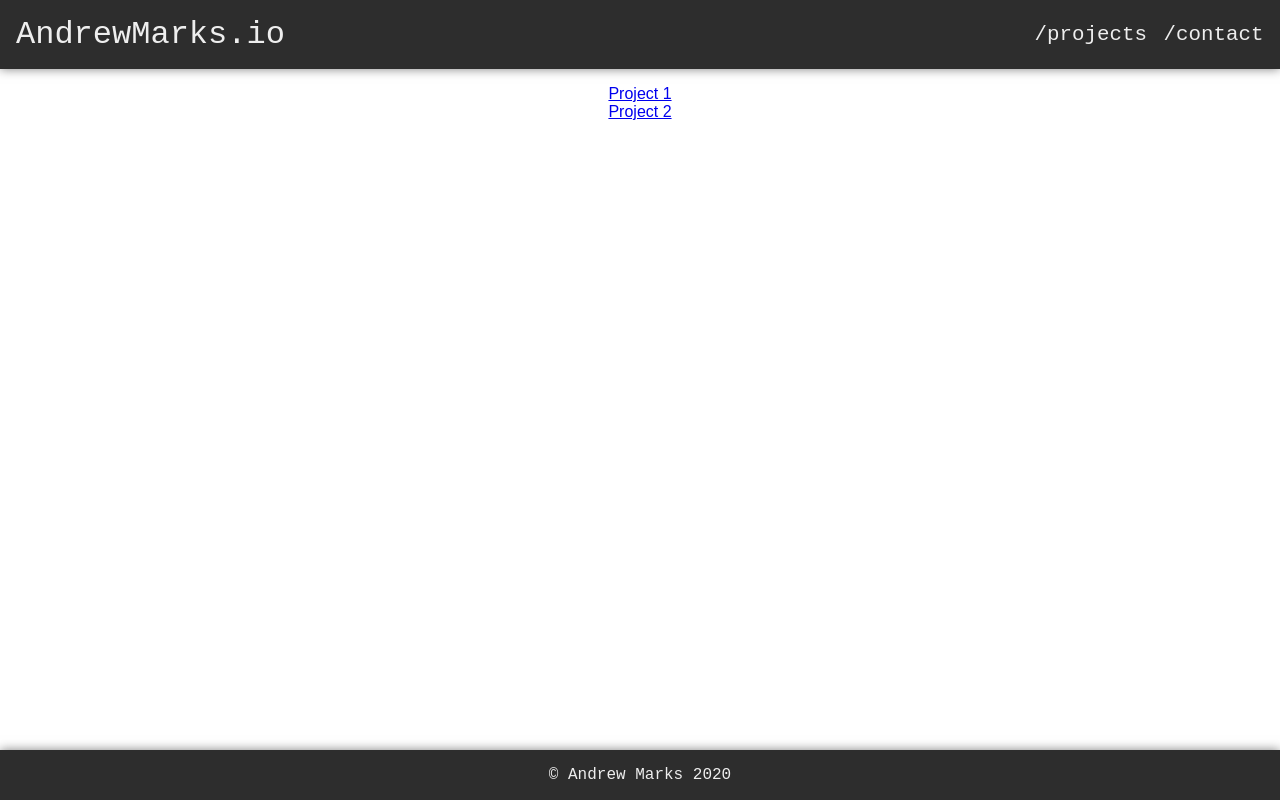
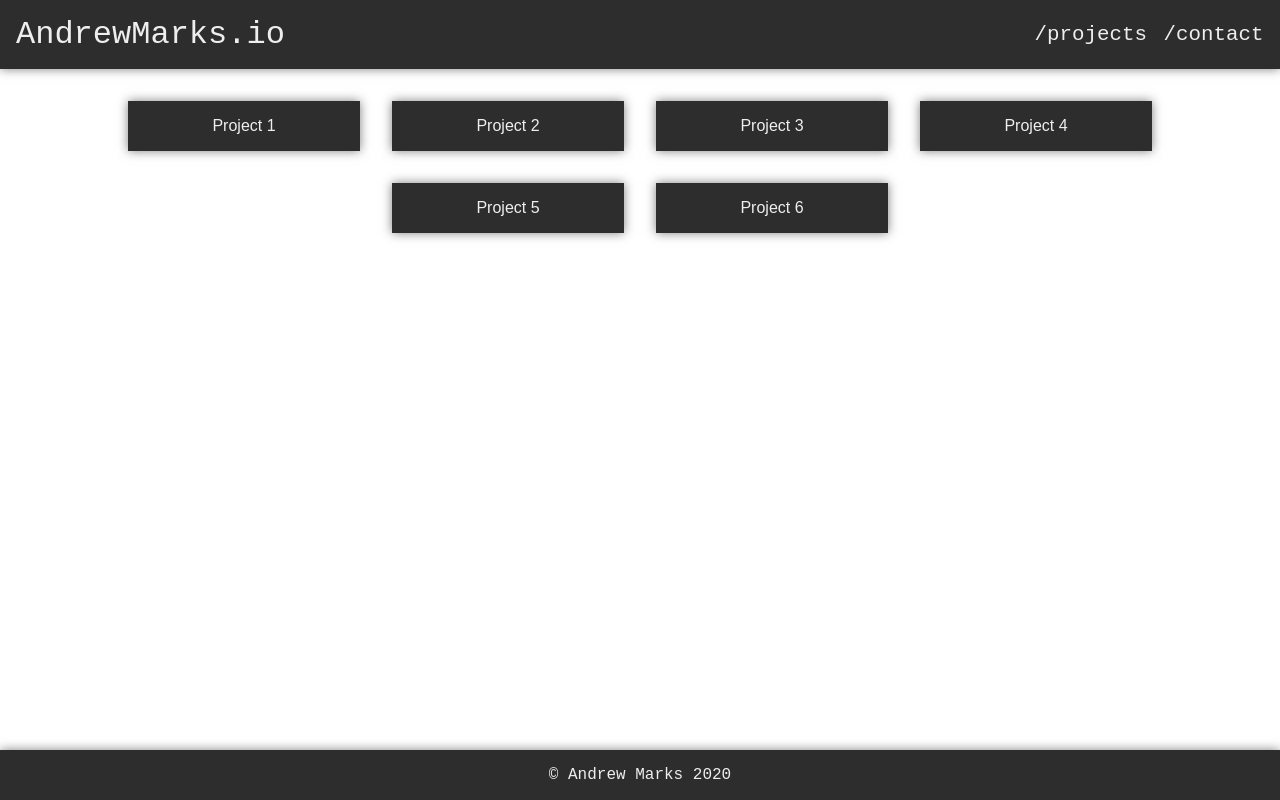
Before and after one commit to AndrewPMarks/apm-website, a React app: page /projects in a window 1280 px wide. Built offline with nearby package versions, Linux system fonts and the light colour scheme.

Commit message:
Added flex display to projects list

```diff
--- a/src/components/Project.tsx
+++ b/src/components/Project.tsx
@@ -12,8 +12,10 @@ type ProjectProps = {
 export const Project = (props: ProjectProps) => {
 	let { name, link } = props.project;
 	return (
-		<article>
-			<Link to={link}>{name}</Link>
+		<article className="project">
+			<Link to={link} className="no-style link">
+				{name}
+			</Link>
 		</article>
 	);
 };
--- a/src/pages/PageProjects.tsx
+++ b/src/pages/PageProjects.tsx
@@ -11,6 +11,22 @@ export const PageProjects = () => {
 			name: 'Project 2',
 			link: '/projects',
 		},
+		{
+			name: 'Project 3',
+			link: '/projects',
+		},
+		{
+			name: 'Project 4',
+			link: '/projects',
+		},
+		{
+			name: 'Project 5',
+			link: '/projects',
+		},
+		{
+			name: 'Project 6',
+			link: '/projects',
+		},
 	];
 	return (
 		<section className="projects">
--- a/src/scss/projects.scss
+++ b/src/scss/projects.scss
@@ -0,0 +1,15 @@
+.projects {
+	display: flex;
+	margin: 0 1em;
+	justify-content: center;
+	flex-wrap: wrap;
+
+	.project {
+		box-shadow: $box-shadow;
+		background-color: $dark;
+		color: $dark-contrast;
+		margin: 1em;
+		padding: 1em;
+		min-width: 200px;
+	}
+}
```
